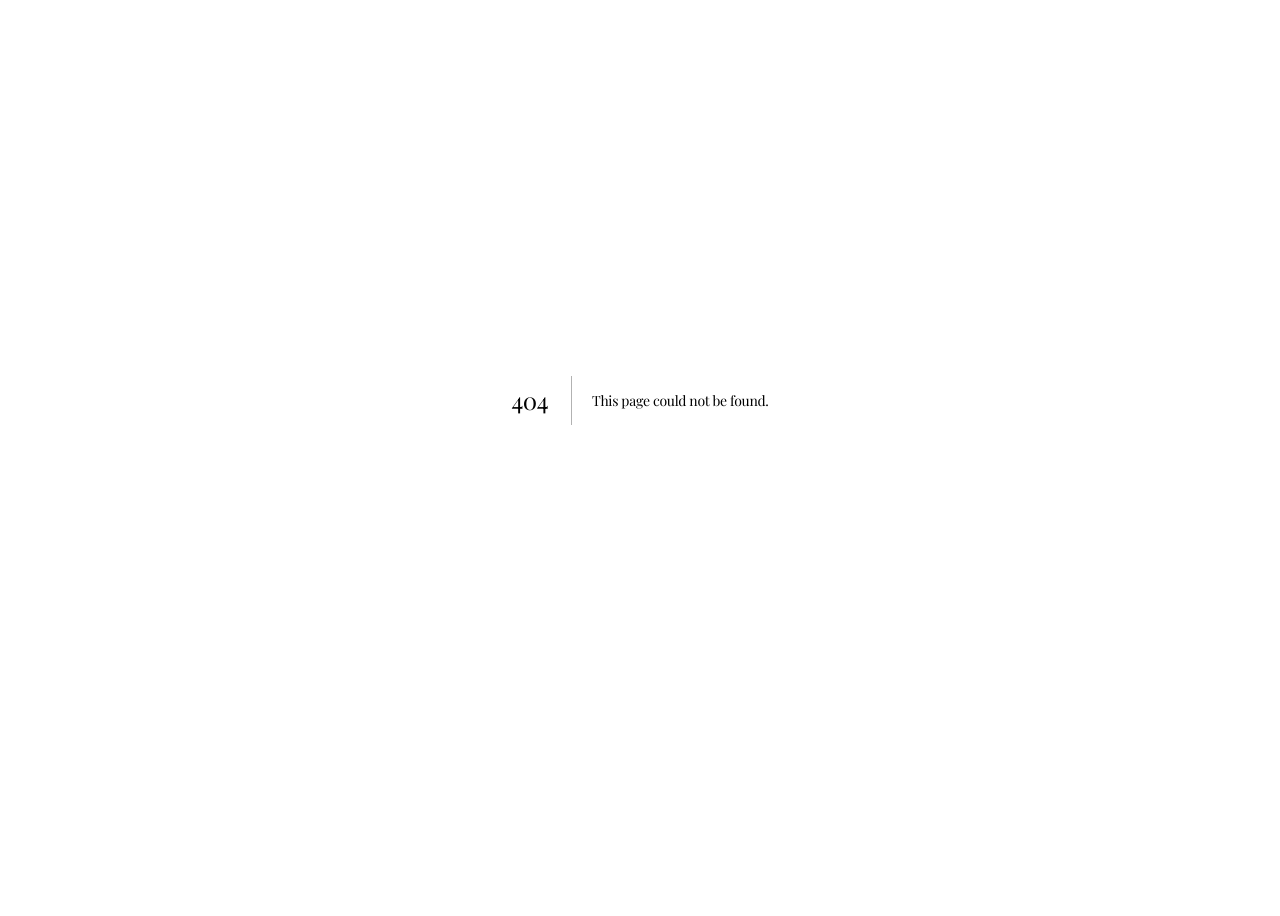
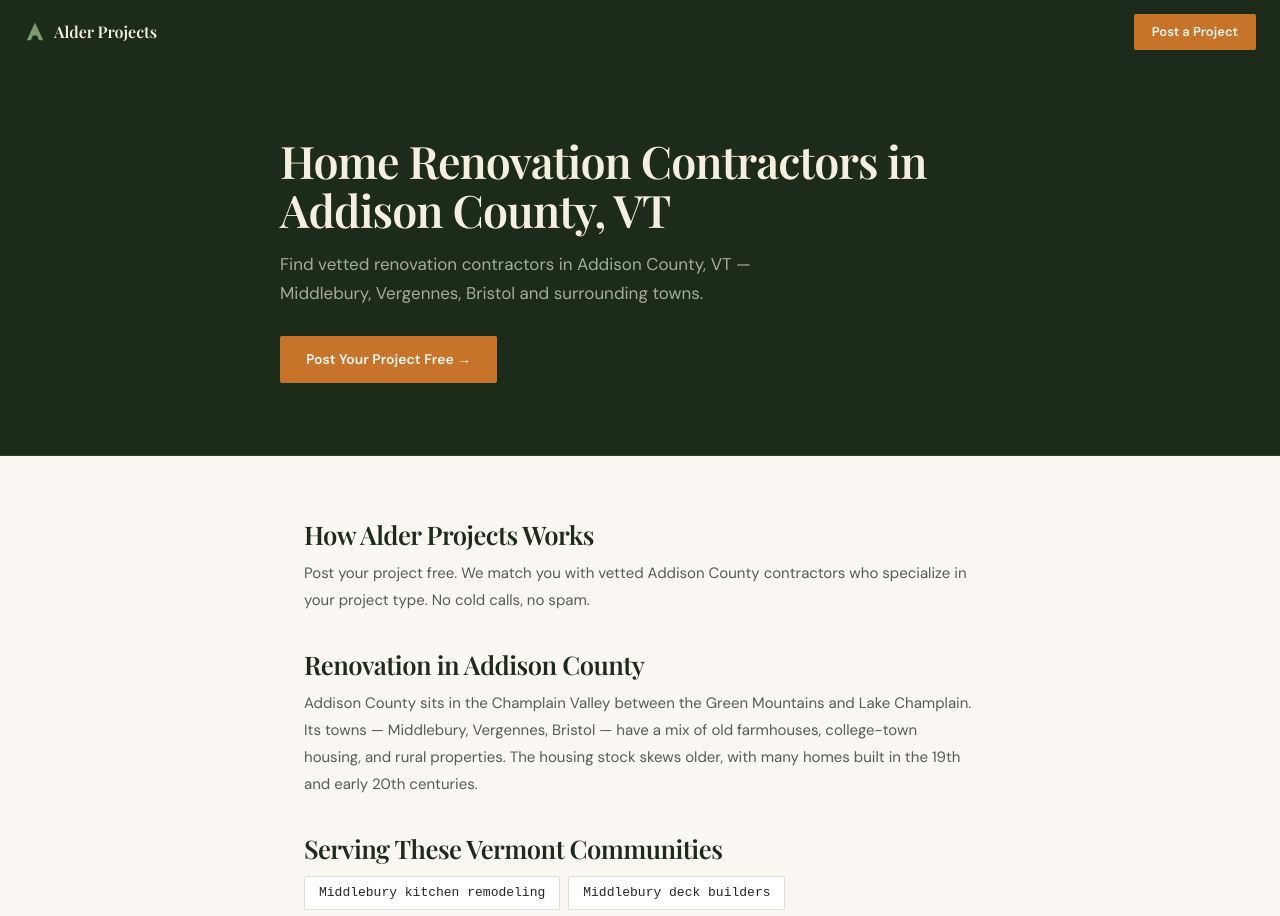
Before and after one commit to alderprojects/alder-projects-site, a Next.js app: page /addison-county-vt in a window 1280 px wide. Before the commit this address had no page. Shown: the top 916 px of the page. Before the commit the page ends 800 px from the top, so only its background shows below. Built offline with nearby package versions, Linux system fonts and the light colour scheme.

Commit message:
Create page.tsx

```diff
--- /dev/null
+++ b/src/app/addison-county-vt/page.tsx
@@ -0,0 +1,36 @@
+import { Metadata } from 'next'
+import SeoPage from '@/components/SeoPage'
+
+export const metadata: Metadata = {
+  title: 'Contractors Addison County VT | Alder Projects',
+  description: 'Find vetted renovation contractors in Addison County, VT — Middlebury, Vergennes, Bristol and surrounding towns.',
+}
+
+const content = {
+  "h1": "Home Renovation Contractors in Addison County, VT",
+  "intro": "Find vetted renovation contractors in Addison County, VT — Middlebury, Vergennes, Bristol and surrounding towns.",
+  "sections": [
+    {"heading": "How Alder Projects Works", "body": "Post your project free. We match you with vetted Addison County contractors who specialize in your project type. No cold calls, no spam."},
+    {"heading": "Renovation in Addison County", "body": "Addison County sits in the Champlain Valley between the Green Mountains and Lake Champlain. Its towns — Middlebury, Vergennes, Bristol — have a mix of old farmhouses, college-town housing, and rural properties. The housing stock skews older, with many homes built in the 19th and early 20th centuries."}
+  ],
+  "townLinks": [
+    {"label": "Middlebury kitchen remodeling", "href": "/kitchen-remodeling-middlebury-vt"},
+    {"label": "Middlebury deck builders", "href": "/deck-builders-middlebury-vt"},
+    {"label": "Vergennes home additions", "href": "/home-additions-vergennes-vt"}
+  ],
+  "faqs": [
+    {"q": "How do I find a contractor in Addison County?", "a": "Word of mouth is common in smaller Vermont communities. Alder Projects gives you a systematic option — post your project and we match you with vetted contractors working in your area."},
+    {"q": "Are there enough contractors working in Addison County?", "a": "The contractor market is tighter than in Chittenden County. Booking lead times can be longer. Planning ahead and posting early gives you the best options."},
+    {"q": "What types of projects are most common in Addison County?", "a": "Kitchen and bathroom updates are most common in the Middlebury area. Farm properties and older homes often need structural additions and weatherization work."}
+  ],
+  "ctaText": "Post Your Project Free →",
+  "internalLinks": [
+    {"label": "Kitchen remodeling Vermont", "href": "/kitchen-remodeling-vermont"},
+    {"label": "Deck builders Vermont", "href": "/deck-builders-vermont"},
+    {"label": "Chittenden County contractors", "href": "/chittenden-county-vt"}
+  ]
+}
+
+export default function Page() {
+  return <SeoPage content={content} />
+}
```
